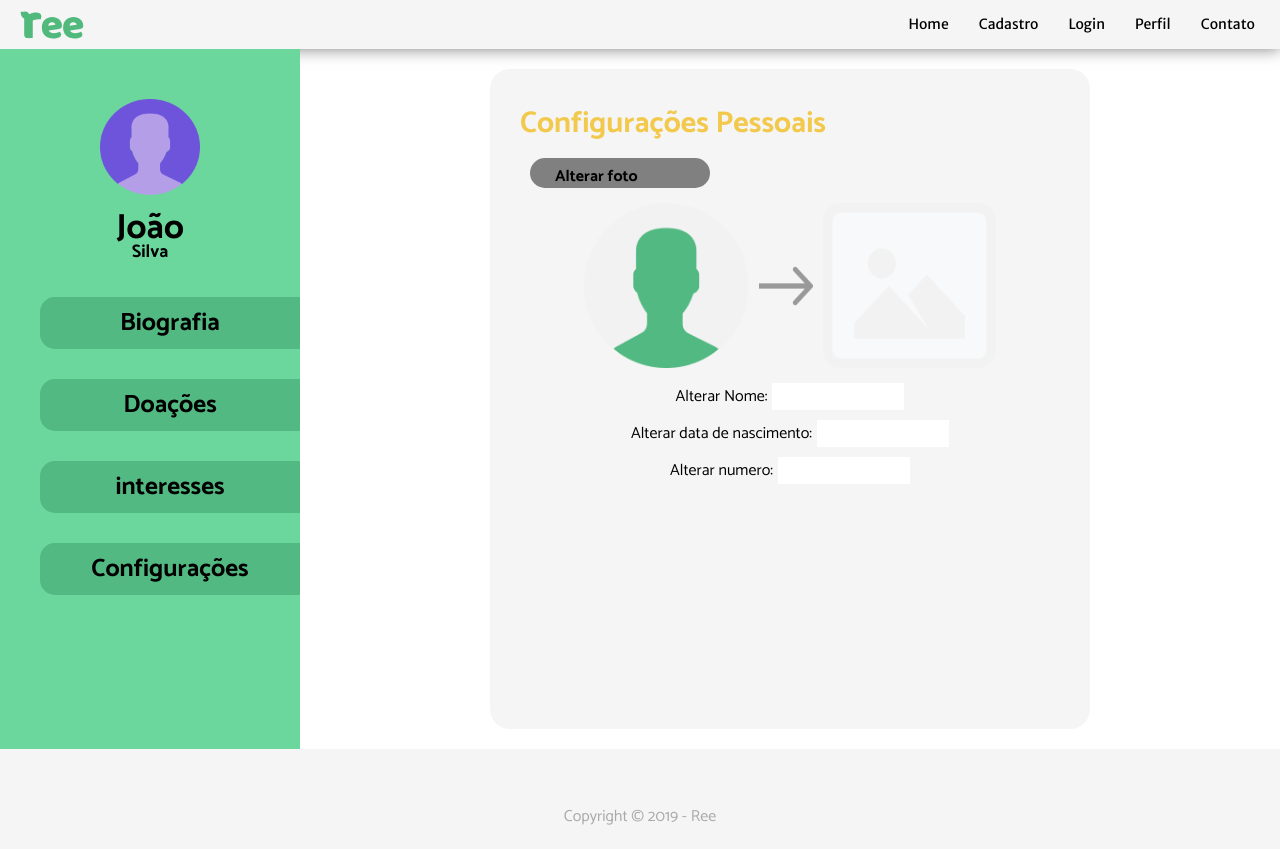
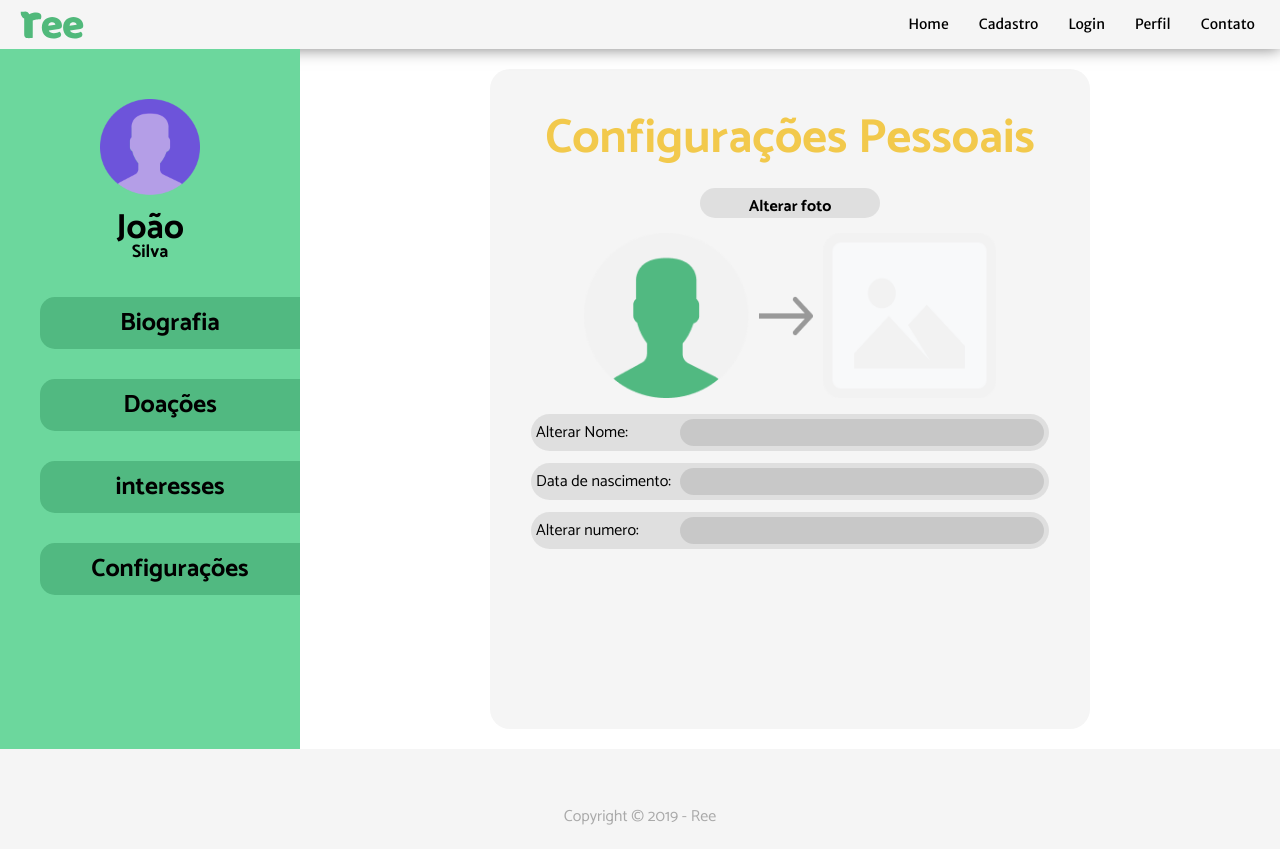
Before and after one commit to italoitalo/ree, a React (Create React App) app: page /perfil/config in a window 1280 px wide. Built offline with nearby package versions, Linux system fonts and the light colour scheme.

Commit message:
acresentei item  na tela de configurações

```diff
--- a/src/components/Perfil/ConfigPerfil.js
+++ b/src/components/Perfil/ConfigPerfil.js
@@ -15,17 +15,18 @@ export default function ConfigPerfil(){
                 <NavPerfil/>
                 <Container>
                     <SectionInt>
-                        <Title>Configurações  Pessoais</Title>
-                        <DivRetangulo> <H1T>Alterar foto </H1T> </DivRetangulo>
+                    <SectionFlex><Title>Configurações  Pessoais</Title></SectionFlex>
+                        <SectionFlex>
+                        <DivRetangulo> <H1T>Alterar foto </H1T> </DivRetangulo></SectionFlex>
                         <SectionFlex>
                         <ImgConf src={Foto} width='175'></ImgConf>
                         <ImgConf src={Seta} width='64'   height='50'></ImgConf>
                         <ImgConf src={Img} width='183'></ImgConf>
                         </SectionFlex>
                         <SectionCol>
-                            <Section2Flex><PT>Alterar Nome:</PT> <input type='text'></input></Section2Flex>
-                            <Section2Flex><PT>Alterar data de nascimento:</PT> <input type='text'></input></Section2Flex>
-                            <Section2Flex><PT>Alterar numero:</PT> <input type='text'></input></Section2Flex>
+                            <Section2Flex><PT>Alterar Nome:</PT> <InputRee type='text'></InputRee></Section2Flex>
+                            <Section2Flex><PT>Data de nascimento:</PT> <InputRee type='text'></InputRee></Section2Flex>
+                            <Section2Flex><PT>Alterar numero:</PT> <InputRee type='text'></InputRee></Section2Flex>
                         </SectionCol>
                     </SectionInt>
 
@@ -36,10 +37,18 @@ export default function ConfigPerfil(){
     )
 }
 
+
+const InputRee = styled.input`
+border-radius: 25px;
+background-color:rgba(0, 0, 0, 0.1);
+width: 100%;
+`
 const PT = styled.p`
-padding:0 5px 0 0;`
+width: 200px;
+`
 
 const  SectionCol = styled.section`
+
 padding:  5px;
 display:flex;
 flex-direction: column;
@@ -47,11 +56,16 @@ align-items: flex-stretch;`
 
 const Section2Flex =  styled.section`
 padding: 5px;
+margin: 6px;
+border-radius: 25px;
+background-color:rgba(0, 0, 0, 0.09);
 display:flex;
-justify-content: center;`
+justify-content: center;
+`
 
 const ImgConf = styled.img`
 padding: 5px;
+
 flex: 0;
 `
 const SectionFlex = styled.section`
@@ -62,10 +76,11 @@ const DivRetangulo = styled.form`
 width:180px;
 height:  30px;
 display:flex;
-background-color:grey;
+background-color:rgba(0, 0, 0, 0.09);
 border-radius:50px;
 padding:5px;
 margin:10px;
+justify-content: center;
 `
 
 const Main = styled.section`
@@ -105,13 +120,15 @@ const Title = styled.h1`
 color: #F2C94C;
 font-weight: bold;
 font-size:30px;
+font-size: 3em;
 `
 
 const H1 = styled.h1`
-margin-left:20px;
+font-size: 20em;
+
 
 `
 const H1T = styled.h1`
-margin-left:20px;
+font-size: 1em;
 
 `
--- a/src/components/Rotas/Rotas.js
+++ b/src/components/Rotas/Rotas.js
@@ -2,7 +2,7 @@ import React from 'react';
 import { Switch, Route } from 'react-router-dom';
 
 import Home from './../Home'
-import FormCadastro from '../formCadastro'
+import FormCadastro from '../FormCadastro'
 import BioPerfil from '../Perfil/BioPerfil'
 import Contato from './../Contato'
 import Login from './../Login'
```
